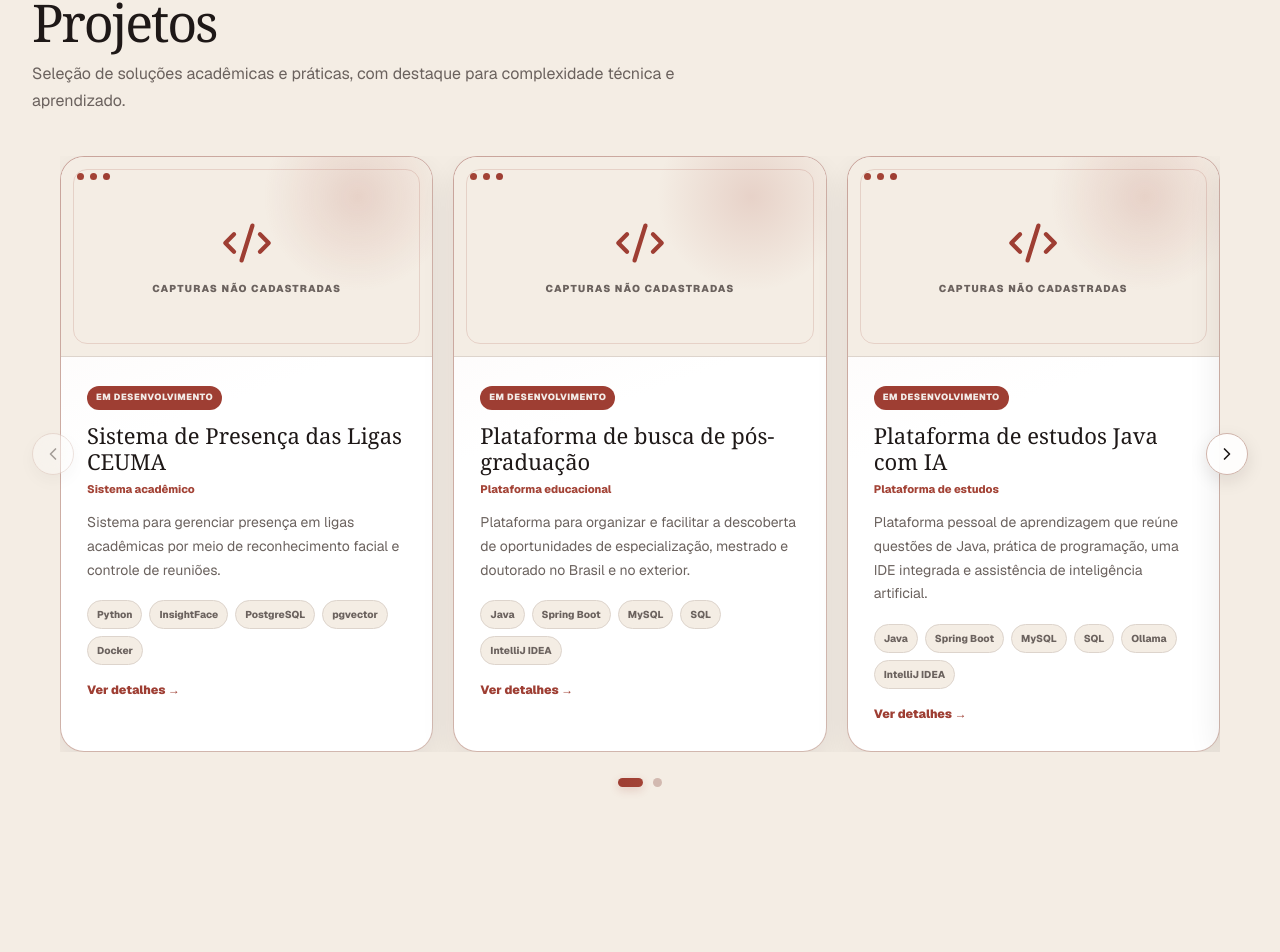
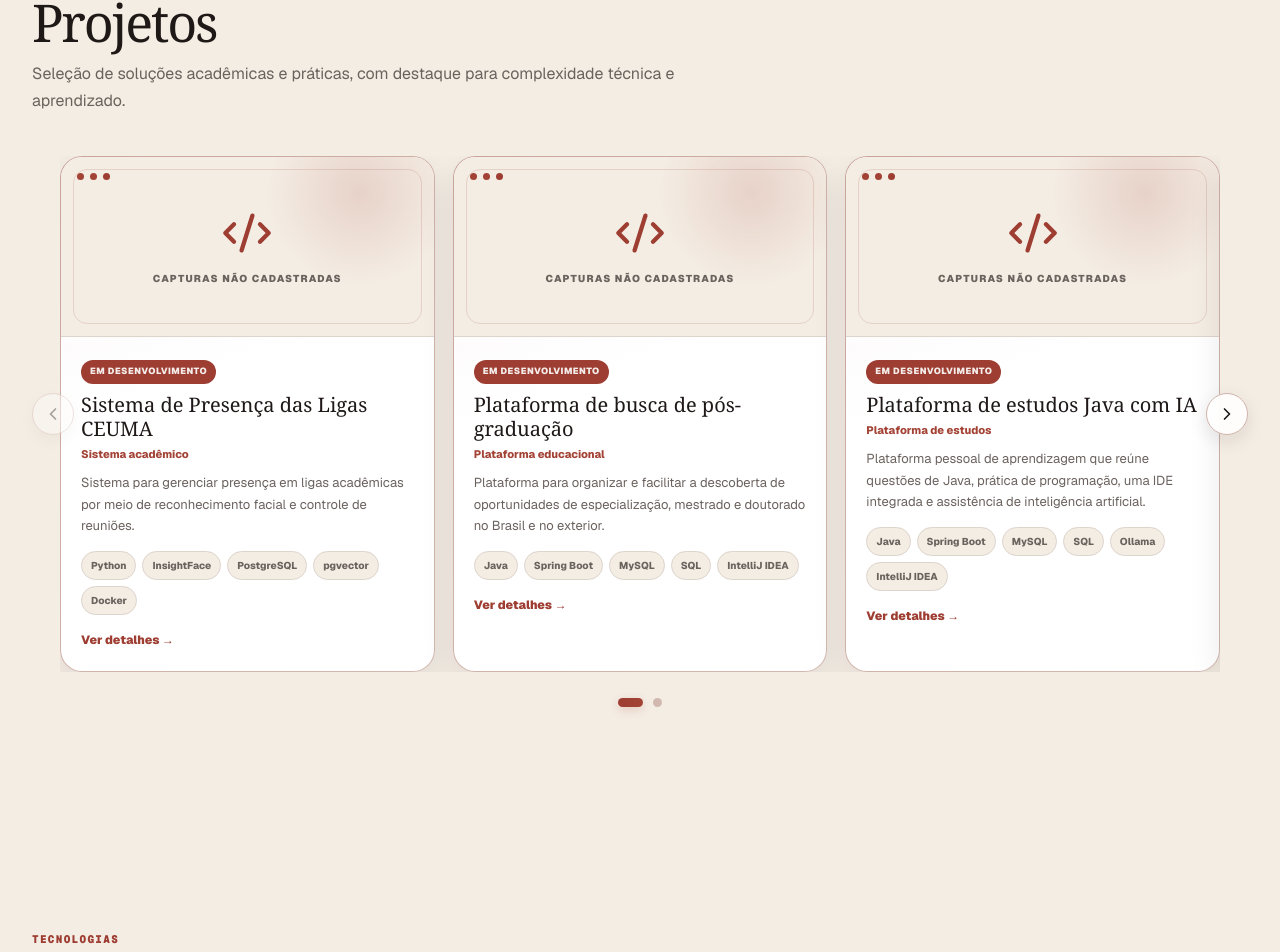
Before and after one commit to PauloKAaPOo/portifolio-pessoal, a Next.js app: page / in a window 1280 px wide. Shown: the part 1682-2634 px from the top of the page. Built offline with nearby package versions, Linux system fonts and the light colour scheme.

Commit message:
Atualizacao 16

```diff
--- a/src/app/globals.css
+++ b/src/app/globals.css
@@ -382,12 +382,14 @@ a { color: inherit; text-decoration: none; }
 .project-carousel-shell { position: relative; padding: 0 28px; }
 .project-viewport { overflow: hidden; touch-action: pan-y; }
 .project-track { display: flex; width: 100%; transition: transform .6s cubic-bezier(.2, .75, .25, 1); }
-.project-page { display: grid; flex: 0 0 100%; grid-template-columns: repeat(3, minmax(0, 1fr)); gap: 20px; }
+.project-page { display: grid; flex: 0 0 100%; grid-template-columns: repeat(3, minmax(0, 1fr)); gap: 18px; perspective: 900px; }
 .project-card {
+  position: relative;
   min-width: 0;
   overflow: hidden;
   border: 1px solid transparent;
-  border-radius: 24px;
+  border-radius: 22px;
+  transform-style: preserve-3d;
   background:
     linear-gradient(160deg, color-mix(in srgb, var(--terracotta) 5%, var(--surface)), var(--surface) 42%) padding-box,
     linear-gradient(
@@ -412,7 +414,7 @@ a { color: inherit; text-decoration: none; }
 .project-card:focus-visible { outline: 2px solid var(--accent-foreground); outline-offset: 3px; }
 .project-visual {
   position: relative;
-  height: 200px;
+  height: 180px;
   display: grid;
   place-content: center;
   justify-items: center;
@@ -436,13 +438,13 @@ a { color: inherit; text-decoration: none; }
 .window-dots i { width: 7px; height: 7px; border-radius: 50%; background: var(--terracotta); }
 .window-dots i:nth-child(2) { background: var(--burnt); }
 .window-dots i:nth-child(3) { background: var(--wine); }
-.project-content { padding: 26px; }
-.project-status { display: inline-block; margin-bottom: 12px; border-radius: 999px; background: var(--primary); padding: 5px 9px; color: var(--sand); font-size: 9px; font-weight: 900; text-transform: uppercase; letter-spacing: .06em; }
+.project-content { padding: 20px; }
+.project-status { display: inline-block; margin-bottom: 9px; border-radius: 999px; background: var(--primary); padding: 5px 9px; color: var(--sand); font-size: 9px; font-weight: 900; text-transform: uppercase; letter-spacing: .06em; }
 .project-content h3, .skill-card h3, .timeline-card h3, .certificate-card h3, .hobby-card h3 { margin: 0; }
-.project-content h3 { font-family: var(--font-display); font-size: 22px; line-height: 1.2; }
-.project-category { display: block; margin-top: 6px; color: var(--terracotta); font-size: 11px; font-weight: 800; }
-.project-content > p { min-height: 48px; margin: 14px 0 18px; color: var(--muted); font-size: 14px; line-height: 1.7; }
-.tag-list { display: flex; flex-wrap: wrap; gap: 7px; }
+.project-content h3 { font-family: var(--font-display); font-size: 20px; line-height: 1.2; }
+.project-category { display: block; margin-top: 5px; color: var(--terracotta); font-size: 11px; font-weight: 800; }
+.project-content > p { min-height: 44px; margin: 10px 0 14px; color: var(--muted); font-size: 13px; line-height: 1.65; }
+.tag-list { display: flex; flex-wrap: wrap; gap: 6px; }
 .tag-list span {
   border: 1px solid var(--line);
   border-radius: 999px;
@@ -457,7 +459,7 @@ a { color: inherit; text-decoration: none; }
 .project-card:hover .text-link span,
 .project-card:focus-visible .text-link span { display: inline-block; transform: translateX(4px); }
 .project-content .text-link span { transition: transform 280ms cubic-bezier(0.22, 1, 0.36, 1); }
-.project-card.is-selected { visibility: hidden; }
+.project-card.is-selected { visibility: hidden; animation: none; }
 .carousel-arrow {
   position: absolute;
   z-index: 2;
@@ -723,7 +725,7 @@ footer { border-top: 1px solid var(--line); background: var(--surface); }
   .chip-one { left: -24px; }
   .chip-two { right: -20px; }
   .project-content { padding: clamp(16px, 5vw, 24px); }
-  .project-visual { height: clamp(160px, 54vw, 200px); }
+  .project-visual { height: clamp(150px, 48vw, 180px); }
   .project-page { grid-template-columns: 1fr; }
   .skills-grid { grid-template-columns: repeat(3, minmax(0, 1fr)); }
   .hobbies-grid { grid-template-columns: repeat(2, minmax(0, 1fr)); }
@@ -766,8 +768,9 @@ footer { border-top: 1px solid var(--line); background: var(--surface); }
 }
 
 @media (hover: hover) and (pointer: fine) {
-  .project-card:hover {
-    transform: translateY(-6px) scale(1.015);
+  .project-card:not(.is-selected):hover {
+    z-index: 1;
+    animation: card-float-tilt 2.9s ease-in-out infinite alternate;
     background:
       linear-gradient(160deg, color-mix(in srgb, var(--terracotta) 8%, var(--surface)), var(--surface) 42%) padding-box,
       linear-gradient(135deg, var(--terracotta), color-mix(in srgb, var(--terracotta) 55%, var(--wine))) border-box;
@@ -783,6 +786,11 @@ footer { border-top: 1px solid var(--line); background: var(--surface); }
   .social-row a:hover { color: var(--primary); }
 }
 
+@keyframes card-float-tilt {
+  from { transform: rotateX(-3.5deg) rotateY(4deg) translateY(-6px); }
+  to { transform: rotateX(3.5deg) rotateY(-4deg) translateY(-8px); }
+}
+
 @media (prefers-reduced-motion: reduce) {
   html { scroll-behavior: auto; }
   *, *::before, *::after { transition-duration: .01ms !important; }
@@ -791,7 +799,8 @@ footer { border-top: 1px solid var(--line); background: var(--surface); }
   .scroll-reveal-enabled .scroll-reveal { opacity: 1; transform: none; }
   .project-track { transition: none; }
   .project-card, .skill-card { transition: none; }
-  .project-card:hover, .skill-card:hover { transform: none; }
+  .project-card:hover, .skill-card:hover { animation: none; transform: none; }
+  .project-card.is-selected { animation: none; }
   .project-presentation-backdrop, .project-presentation { animation: none !important; }
   .gallery-arrow, .gallery-pagination button { transition: none !important; }
 }
--- a/src/components/portfolio-page.tsx
+++ b/src/components/portfolio-page.tsx
@@ -543,7 +543,7 @@ export default function PortfolioPage() {
                       {pageProjects.map((project) => (
                         <article
                           className={`project-card${selectedProject?.id === project.id ? " is-selected" : ""}`}
-                          key={project.name}
+                          key={project.id}
                           role="button"
                           tabIndex={0}
                           aria-haspopup="dialog"
--- a/src/types/portfolio.ts
+++ b/src/types/portfolio.ts
@@ -13,7 +13,7 @@ export type Project = {
   technologies: string[];
   features: string[];
   participation: string;
-  slides: ProjectSlide[];
+  slides: [ProjectSlide, ProjectSlide, ProjectSlide];
   status: "Em desenvolvimento" | "Concluído";
   repositoryUrl?: string;
   demoUrl?: string;
```
